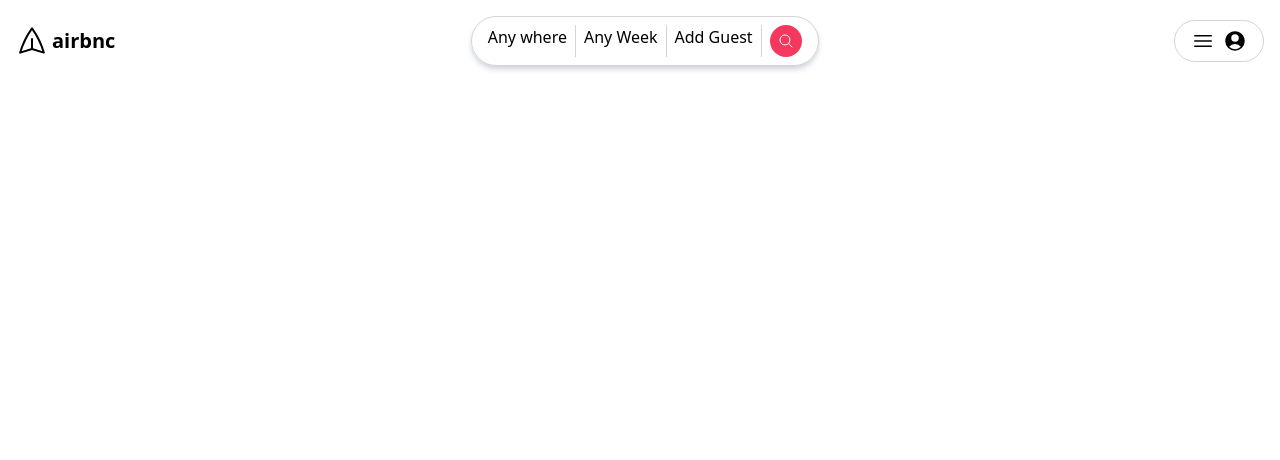
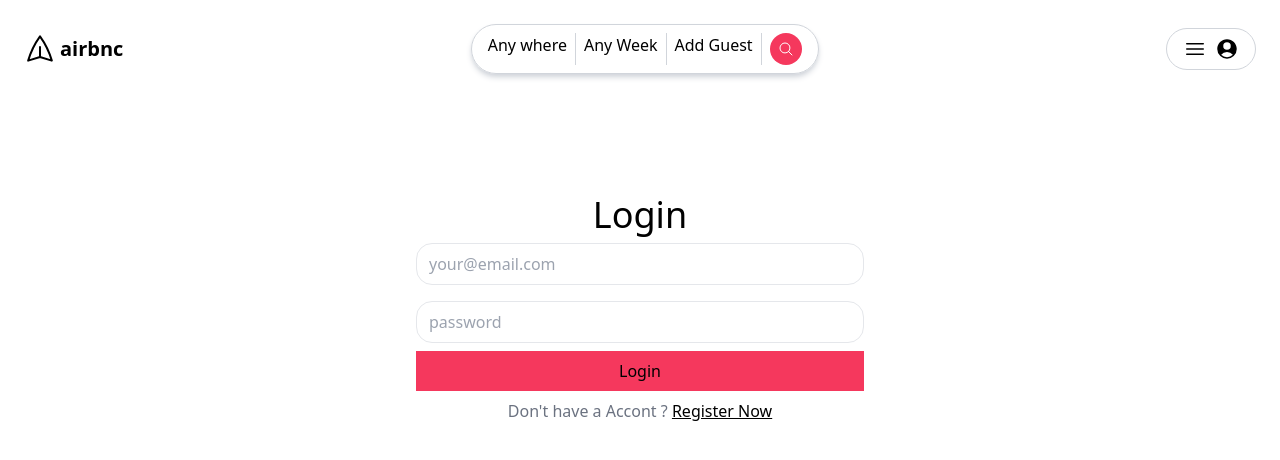
Before and after one commit to atharv99988/airbnb-clone-frontend, a React (Create React App) app: page /login in a window 1280 px wide. Shown: the top 460 px of the page. Built offline with nearby package versions, Linux system fonts and the light colour scheme; no server answers.

Commit message:
created usercontext to get user data to all child elements and added account page

```diff
--- a/package.json
+++ b/package.json
@@ -6,8 +6,10 @@
     "@testing-library/jest-dom": "^5.16.5",
     "@testing-library/react": "^13.4.0",
     "@testing-library/user-event": "^13.5.0",
+    "axios": "^1.4.0",
     "react": "^18.2.0",
     "react-dom": "^18.2.0",
+    "react-router-dom": "^6.11.0",
     "react-scripts": "5.0.1",
     "web-vitals": "^2.1.4"
   },
--- a/src/App.js
+++ b/src/App.js
@@ -1,63 +1,28 @@
 
+import { Route, Routes } from 'react-router-dom';
 import './App.css';
+import Indexpage from './components/Indexpage';
+import LoginPage from './components/LoginPage';
+import Layout from './components/Layout';
+import RegisterPage from './components/Register';
+import axios from 'axios';
+import { UserContextProvider } from './UserContext';
+import AccountPage from './components/AcountPage';
+axios.defaults.withCredentials = true;
+axios.defaults.baseURL = 'http://localhost:5000'
 
 function App() {
   return (
-    <div>
-
-
-      <header className="p-4 flex items-center justify-between">
-
-        {/* this is code for logo and name   */}
-        <a href="akfnkan" className="flex items-center gap-1">
-        <svg xmlns="http://www.w3.org/2000/svg" fill="none" viewBox="0 0 24 24" strokeWidth={1.5} stroke="currentColor" className="w-8 h-8  -rotate-90">
-          <path strokeLinecap="round" strokeLinejoin="round" d="M6 12L3.269 3.126A59.768 59.768 0 0121.485 12 59.77 59.77 0 013.27 20.876L5.999 12zm0 0h7.5" />
-        </svg>
-        <span className = "font-bold text-xl">airbnc</span>
-        </a>
-
-
-
-        {/* code for middle stuff of airbnb website */}
-        <div className="flex border border-gray-300 rounded-full py-2 px-4 gap-2 shadow-md shadow-gray-300">
-          <div>Any where</div>
-          <div className="border-l border-gray-300"></div>
-          <div>Any Week</div>
-          <div className="border-l border-gray-300"></div>
-          <div>Add Guest</div>
-          <div className="border-l border-gray-300"></div>
-          <button className='bg-primary text-white p-2 rounded-full'>
-            <svg xmlns="http://www.w3.org/2000/svg" fill="none" viewBox="0 0 24 24" strokeWidth={1.5} stroke="currentColor" className="w-4 h-4">
-              <path strokeLinecap="round" strokeLinejoin="round" d="M21 21l-5.197-5.197m0 0A7.5 7.5 0 105.196 5.196a7.5 7.5 0 0010.607 10.607z" />
-            </svg>
-          </button>
-        </div>
-
-        {/* user icon and list icon */}
-        <div className='flex border border-gray-300 rounded-full py-2 px-4 gap-2 items-center'>
-          <svg xmlns="http://www.w3.org/2000/svg" fill="none" viewBox="0 0 24 24" strokeWidth={1.5} stroke="currentColor" className="w-6 h-6">
-            <path strokeLinecap="round" strokeLinejoin="round" d="M3.75 6.75h16.5M3.75 12h16.5m-16.5 5.25h16.5" />
-          </svg>
-
-          <svg xmlns="http://www.w3.org/2000/svg" viewBox="0 0 24 24" fill="currentColor" className="w-6 h-6">
-            <path fillRule="evenodd" d="M18.685 19.097A9.723 9.723 0 0021.75 12c0-5.385-4.365-9.75-9.75-9.75S2.25 6.615 2.25 12a9.723 9.723 0 003.065 7.097A9.716 9.716 0 0012 21.75a9.716 9.716 0 006.685-2.653zm-12.54-1.285A7.486 7.486 0 0112 15a7.486 7.486 0 015.855 2.812A8.224 8.224 0 0112 20.25a8.224 8.224 0 01-5.855-2.438zM15.75 9a3.75 3.75 0 11-7.5 0 3.75 3.75 0 017.5 0z" clipRule="evenodd" />
-          </svg>
-
-        </div>
-
-      </header>
-
-
-
-
-
-
-
-
-
-
-    </div>
-
+    <UserContextProvider>
+    <Routes>
+      <Route path='/' element={<Layout />}>
+        <Route index element={<Indexpage />}></Route>
+        <Route path='/login' element={<LoginPage />}></Route>
+        <Route path='/register' element={<RegisterPage />}></Route>
+        <Route path='/account' element={<AccountPage/>}></Route>
+      </Route>
+    </Routes>
+    </UserContextProvider>
   );
 }
 
--- /dev/null
+++ b/src/UserContext.jsx
@@ -0,0 +1,26 @@
+import axios from "axios";
+import { createContext, useEffect, useState } from "react";
+
+export const UserContext = createContext({})
+
+export function UserContextProvider({children}){
+    const [user ,setUser] = useState()
+    const[ready,setReady] = useState(false)
+
+    useEffect(() =>{
+        if(!user){
+            axios.get('/user').then(user => {
+                setUser(user.data);
+                setReady(true)
+            }).catch(err => {
+                alert('some error')
+            })
+        }
+    })
+
+    return (
+        <UserContext.Provider value = {{user,setUser,ready}}>
+            {children}
+        </UserContext.Provider>
+    )
+}
--- /dev/null
+++ b/src/components/AcountPage.jsx
@@ -0,0 +1,22 @@
+import { useContext } from "react"
+import { UserContext } from "../UserContext"
+import { Navigate } from "react-router-dom"
+
+export default function AccountPage(){
+    const { user,ready } = useContext(UserContext)
+
+    if(!ready){
+        return 'loading...'
+    }
+
+    if (ready && !user){
+        return (<Navigate to={'/login'}></Navigate>)
+    }
+    return (
+    <div>
+        this is {user.name}
+
+    </div>
+
+    )
+}
--- /dev/null
+++ b/src/components/Header.jsx
@@ -0,0 +1,54 @@
+import { Link } from "react-router-dom";
+import { UserContext } from "../UserContext";
+import { useContext } from "react";
+
+export default function Header(params) {
+  const{user} = useContext(UserContext)
+    return (
+        <header className="p-4 flex items-center justify-between">
+
+        {/* this is code for logo and name   */}
+        <a href="akfnkan" className="flex items-center gap-1">
+        <svg xmlns="http://www.w3.org/2000/svg" fill="none" viewBox="0 0 24 24" strokeWidth={1.5} stroke="currentColor" className="w-8 h-8  -rotate-90">
+          <path strokeLinecap="round" strokeLinejoin="round" d="M6 12L3.269 3.126A59.768 59.768 0 0121.485 12 59.77 59.77 0 013.27 20.876L5.999 12zm0 0h7.5" />
+        </svg>
+        <span className = "font-bold text-xl">airbnc</span>
+        </a>
+
+
+
+        {/* code for middle stuff of airbnb website */}
+        <div className="flex border border-gray-300 rounded-full py-2 px-4 gap-2 shadow-md shadow-gray-300">
+          <div>Any where</div>
+          <div className="border-l border-gray-300"></div>
+          <div>Any Week</div>
+          <div className="border-l border-gray-300"></div>
+          <div>Add Guest</div>
+          <div className="border-l border-gray-300"></div>
+          <button className='bg-primary text-white p-2 rounded-full'>
+            <svg xmlns="http://www.w3.org/2000/svg" fill="none" viewBox="0 0 24 24" strokeWidth={1.5} stroke="currentColor" className="w-4 h-4">
+              <path strokeLinecap="round" strokeLinejoin="round" d="M21 21l-5.197-5.197m0 0A7.5 7.5 0 105.196 5.196a7.5 7.5 0 0010.607 10.607z" />
+            </svg>
+          </button>
+        </div>
+
+        {/* user icon and list icon */}
+        <Link to={user? '/account': '/login'} className='flex border border-gray-300 rounded-full py-2 px-4 gap-2 items-center'>
+          <svg xmlns="http://www.w3.org/2000/svg" fill="none" viewBox="0 0 24 24" strokeWidth={1.5} stroke="currentColor" className="w-6 h-6">
+            <path strokeLinecap="round" strokeLinejoin="round" d="M3.75 6.75h16.5M3.75 12h16.5m-16.5 5.25h16.5" />
+          </svg>
+
+          <svg xmlns="http://www.w3.org/2000/svg" viewBox="0 0 24 24" fill="currentColor" className="w-6 h-6">
+            <path fillRule="evenodd" d="M18.685 19.097A9.723 9.723 0 0021.75 12c0-5.385-4.365-9.75-9.75-9.75S2.25 6.615 2.25 12a9.723 9.723 0 003.065 7.097A9.716 9.716 0 0012 21.75a9.716 9.716 0 006.685-2.653zm-12.54-1.285A7.486 7.486 0 0112 15a7.486 7.486 0 015.855 2.812A8.224 8.224 0 0112 20.25a8.224 8.224 0 01-5.855-2.438zM15.75 9a3.75 3.75 0 11-7.5 0 3.75 3.75 0 017.5 0z" clipRule="evenodd" />
+          </svg>
+          {!!user && (
+            <div>
+              {user.name}
+            </div>
+          )}
+
+        </Link>
+
+      </header>
+    );
+}
--- /dev/null
+++ b/src/components/Indexpage.jsx
@@ -0,0 +1,8 @@
+import { useContext } from "react";
+import { Link, Navigate } from "react-router-dom";
+import { UserContext } from "../UserContext";
+
+export default function Indexpage(params){
+
+
+}
--- /dev/null
+++ b/src/components/Layout.jsx
@@ -0,0 +1,11 @@
+import { Outlet } from "react-router-dom";
+import Header from "./Header";
+
+export default function Layout(params) {
+    return (
+        <div className="p-2 flex flex-col min-h-screen">
+            <Header />
+            <Outlet />
+        </div>
+    )
+}
--- /dev/null
+++ b/src/components/LoginPage.jsx
@@ -0,0 +1,44 @@
+import axios from "axios";
+import { useContext, useState } from "react";
+import { Link, Navigate } from "react-router-dom";
+import { UserContext } from "../UserContext";
+
+export default function LoginPage(params) {
+    const [email,setEmail] = useState();
+    const[password,setPassword] = useState();
+    const[redirected,setRedicted] = useState(false)
+    const {setUser} = useContext(UserContext)
+
+    async function loginSubmit(ev){
+        ev.preventDefault();
+        try {
+            const {data} = await axios.post('/login',{email,password})
+            setUser(data)
+            console.log(data);
+            setRedicted(true)
+        } catch (error) {
+            alert('login fail')
+        }
+
+
+    }
+    if (redirected){
+        return <Navigate to={'/'}></Navigate>
+    }
+
+    return (
+        <div className="mt-4 mb-4 grow flex items-center justify-around ">
+            <div className="mb-64">
+                <h1 className="text-4xl text-center">Login</h1>
+                <form className="max-w-md mx-auto border-gray-300" onSubmit={loginSubmit}>
+                    <input type="email" name="email" id="email" placeholder="your@email.com" value = {email} onChange={ev => setEmail(ev.target.value)}/>
+                    <input type="password" name="password" id="password" placeholder="password" value = {password} onChange={ev => setPassword(ev.target.value)}/>
+                    <button className="primary ">Login</button>
+                    <div className="text-center py-2 text-gray-500">
+                    Don't have a Accont ? <Link to={'/register'} className="underline text-black">Register Now</Link>
+                    </div>
+                </form>
+            </div>
+        </div>
+    );
+}
--- /dev/null
+++ b/src/components/Register.jsx
@@ -0,0 +1,37 @@
+import { useState } from "react";
+import { Link } from "react-router-dom";
+import axios from 'axios';
+
+
+
+export default function RegisterPage(params){
+    const [name,setName] = useState('')
+    const [email,setEmail] = useState('')
+    const [password,setPassword] = useState('')
+
+    function registerUser(ev) {
+        ev.preventDefault()
+        axios.post('/register',{name,email,password}).then(() => {
+            alert('registration sucessfull now you can login')
+        }).catch(err => {
+            alert('Registration failed please try againn later')
+        })
+    }
+
+    return (
+        <div className="mt-4 mb-4 grow flex items-center justify-around ">
+            <div className="mb-64">
+                <h1 className="text-4xl text-center">Register</h1>
+                <form className="max-w-md mx-auto border-gray-300" onSubmit={registerUser}>
+                    <input type="text" name="name" id="name" placeholder="your name" value={name} onChange={ev => setName(ev.target.value)}/>
+                    <input type="email" name="email" id="email" placeholder="your@email.com" value={email} onChange={ev => setEmail(ev.target.value)}/>
+                    <input type="password" name="password" id="password" placeholder="password" value={password} onChange={ev => setPassword(ev.target.value)}/>
+                    <button className="primary rounded-md">Register</button>
+                    <div className="text-center py-2 text-gray-500">
+                    Alread a member ?<Link to={'/login'} className="underline text-black">Login</Link>
+                    </div>
+                </form>
+            </div>
+        </div>
+    );
+}
--- a/src/index.css
+++ b/src/index.css
@@ -1,3 +1,16 @@
 @tailwind base;
 @tailwind components;
 @tailwind utilities;
+
+input[type = "text"] , input[type = "email"] , input[type = "password"]{
+    @apply w-full border my-2 py-2 px-3 rounded-2xl
+}
+
+button {
+    @apply  bg-gray-300
+}
+
+button.primary{
+    background-color: #F5385D;
+    @apply w-full p-2 bg-primary
+}
--- a/src/index.js
+++ b/src/index.js
@@ -3,11 +3,14 @@ import ReactDOM from 'react-dom/client';
 import './index.css';
 import App from './App';
 import reportWebVitals from './reportWebVitals';
+import { BrowserRouter } from 'react-router-dom';
 
 const root = ReactDOM.createRoot(document.getElementById('root'));
 root.render(
   <React.StrictMode>
-    <App />
+    <BrowserRouter>
+      <App />
+    </BrowserRouter>
   </React.StrictMode>
 );
 
```
Also changed, not shown: 1 other file (tests, documents, lock files or other folders).
